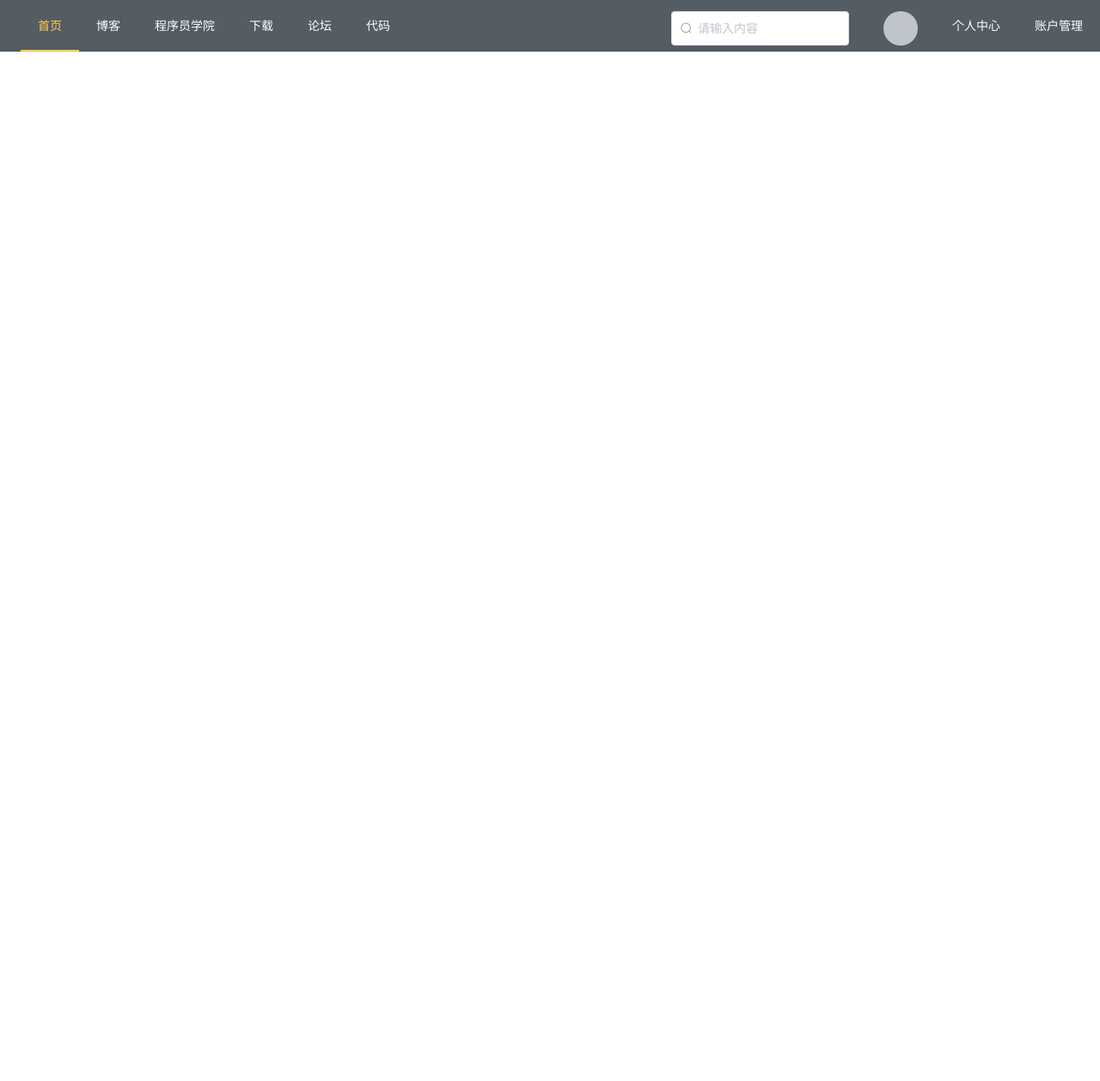
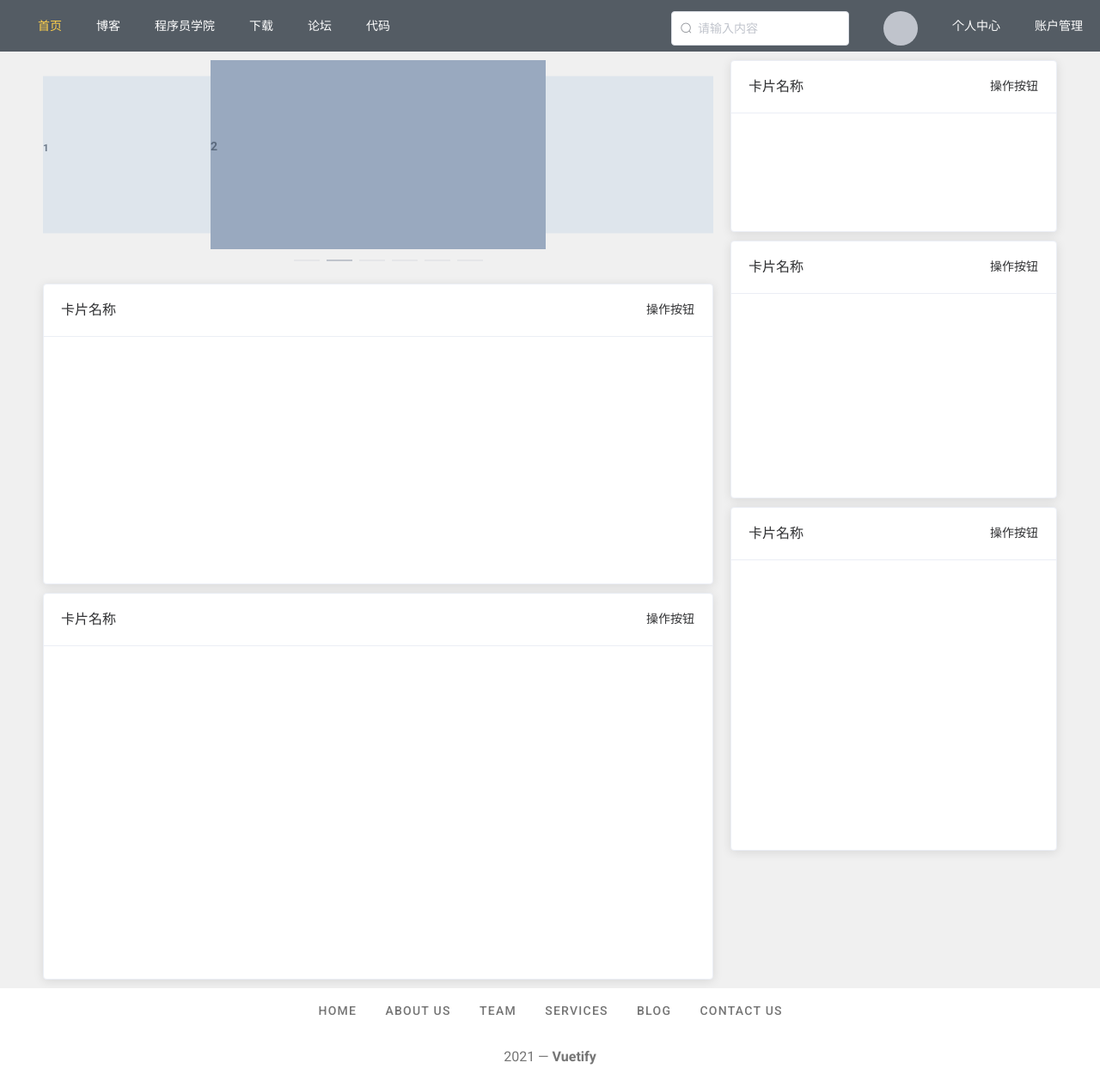
Before and after one commit to shaobaitao/VueForum, a Vue app: page / in a window 1280 px wide. Shown: the whole page at 86% size. Before the commit the page ends 800 px from the top, so only its background shows below. Built offline with nearby package versions, Linux system fonts and the light colour scheme.

Commit message:
myvue 2.0

```diff
--- /dev/null
+++ b/src/components/MainForum.vue
@@ -0,0 +1,124 @@
+<template>
+  <div class="mainForum">
+    <el-row>
+      <el-col :span="16">
+
+        <div class="forumItem" style="height: 250px">
+          <el-carousel :interval="4000" type="card" height="220px">
+            <el-carousel-item v-for="item in 6" :key="item">
+              <h3 class="medium">{{ item }}</h3>
+            </el-carousel-item>
+          </el-carousel>
+        </div>
+
+        <div class="forumItem" style="height: 350px">
+          <el-card class="box-card">
+            <div slot="header" class="clearfix">
+              <span>卡片名称</span>
+              <el-button style="float: right; padding: 3px 0" type="text">操作按钮</el-button>
+            </div>
+          </el-card>
+        </div>
+
+        <div class="forumItem" style="height: 450px">
+          <el-card class="box-card">
+            <div slot="header" class="clearfix">
+              <span>卡片名称</span>
+              <el-button style="float: right; padding: 3px 0" type="text">操作按钮</el-button>
+            </div>
+          </el-card>
+        </div>
+      </el-col>
+
+      <el-col :span="8">
+        <div class="forumItem" style="height: 200px">
+          <el-card class="box-card">
+            <div slot="header" class="clearfix">
+              <span>卡片名称</span>
+              <el-button style="float: right; padding: 3px 0" type="text">操作按钮</el-button>
+            </div>
+          </el-card>
+        </div>
+        <div class="forumItem" style="height: 300px">
+          <el-card class="box-card">
+            <div slot="header" class="clearfix">
+              <span>卡片名称</span>
+              <el-button style="float: right; padding: 3px 0" type="text">操作按钮</el-button>
+            </div>
+          </el-card>
+        </div>
+        <div class="forumItem" style="height: 400px">
+          <el-card class="box-card">
+            <div slot="header" class="clearfix">
+              <span>卡片名称</span>
+              <el-button style="float: right; padding: 3px 0" type="text">操作按钮</el-button>
+            </div>
+          </el-card>
+        </div>
+      </el-col>
+
+    </el-row>
+
+  </div>
+
+</template>
+
+<script>
+export default {
+  name: "MainForum"
+}
+</script>
+
+<style scoped>
+.mainForum {
+  /*padding: 10px;*/
+
+  width: 1200px;
+  margin: 0 auto;
+
+}
+
+.el-carousel__item h3 {
+  color: #475669;
+  font-size: 14px;
+  opacity: 0.75;
+  line-height: 200px;
+  margin: 0;
+}
+
+.el-carousel__item:nth-child(2n) {
+  background-color: #99a9bf;
+}
+
+.el-carousel__item:nth-child(2n+1) {
+  background-color: #d3dce6;
+}
+
+.forumItem {
+  margin: 10px;
+}
+
+
+.text {
+  font-size: 14px;
+}
+
+.item {
+  margin-bottom: 18px;
+}
+
+.clearfix:before,
+.clearfix:after {
+  display: table;
+  content: "";
+}
+
+.clearfix:after {
+  clear: both
+}
+
+.box-card {
+  width: 100%;
+  height: 100%;
+}
+</style>
--- /dev/null
+++ b/src/components/Navigation.vue
@@ -0,0 +1,76 @@
+<template>
+  <el-menu
+      :default-active="activeIndex"
+      class="el-menu-demo"
+      mode="horizontal"
+      @select="handleSelect"
+      background-color="#545c64"
+      text-color="#fff"
+      active-text-color="#ffd04b">
+    <el-menu-item index="1">首页</el-menu-item>
+    <el-menu-item index="2">博客</el-menu-item>
+    <el-menu-item index="3">程序员学院</el-menu-item>
+    <el-menu-item index="4">下载</el-menu-item>
+    <el-menu-item index="5">论坛</el-menu-item>
+    <el-menu-item index="6">代码</el-menu-item>
+    <el-menu-item index="10" style="float: right">账户管理</el-menu-item>
+    <el-menu-item index="9" style="float: right">个人中心</el-menu-item>
+    <el-menu-item index="8" style="float: right">
+      <el-popover
+          placement="bottom"
+          width="400"
+          trigger="hover">
+        <el-table>
+          <el-table-column width="150" property="date" label="日期"></el-table-column>
+          <el-table-column width="100" property="name" label="姓名"></el-table-column>
+          <el-table-column width="300" property="address" label="地址"></el-table-column>
+        </el-table>
+        <el-avatar :size="40" slot="reference"></el-avatar>
+
+      </el-popover>
+    </el-menu-item>
+    <el-menu-item index="7" style="float: right">
+      <el-input
+          class="searchInput"
+          placeholder="请输入内容"
+          prefix-icon="el-icon-search"
+      >
+      </el-input>
+    </el-menu-item>
+  </el-menu>
+</template>
+
+<script>
+export default {
+  name: "Navigation",
+  data() {
+    return {
+      activeIndex: '1',
+
+    };
+  },
+  methods: {
+    handleSelect(key, keyPath) {
+      console.log(key, keyPath);
+    }
+  }
+}
+</script>
+
+<style scoped>
+.el-menu-demo {
+  min-width: 1100px;
+}
+
+.el-menu-item {
+  border-bottom: none;
+}
+
+.el-menu-item.is-active {
+  border-bottom: none;
+}
+
+.el-menu.el-menu--horizontal {
+  border-bottom: none;
+}
+</style>
--- /dev/null
+++ b/src/components/forumFooter.vue
@@ -0,0 +1,39 @@
+<template>
+  <v-footer color="white" padless>
+    <v-row justify="center" no-gutters>
+      <v-btn
+          v-for="link in links"
+          :key="link"
+          color="#757575"
+          text
+          rounded
+          class="my-2"
+      >
+        {{ link }}
+      </v-btn>
+      <v-col class="white py-4 text-center " cols="12" style="color: #757575;">
+        {{ new Date().getFullYear() }} — <strong>Vuetify</strong>
+      </v-col>
+    </v-row>
+  </v-footer>
+</template>
+
+<script>
+export default {
+  name: "forumFooter",
+  data: () => ({
+    links: [
+      'Home',
+      'About Us',
+      'Team',
+      'Services',
+      'Blog',
+      'Contact Us',
+    ],
+  }),
+}
+</script>
+
+<style scoped>
+
+</style>
--- a/src/views/home.vue
+++ b/src/views/home.vue
@@ -1,71 +1,32 @@
 <template>
-  <div>
-
-    <el-menu
-        :default-active="activeIndex2"
-        class="el-menu-demo"
-        mode="horizontal"
-        @select="handleSelect"
-        background-color="#545c64"
-        text-color="#fff"
-        active-text-color="#ffd04b">
-      <el-menu-item index="1">首页</el-menu-item>
-      <el-menu-item index="2">博客</el-menu-item>
-      <el-menu-item index="3">程序员学院</el-menu-item>
-      <el-menu-item index="4">下载</el-menu-item>
-      <el-menu-item index="5">论坛</el-menu-item>
-      <el-menu-item index="6">代码</el-menu-item>
-      <el-menu-item index="7" style="float: right">账户管理</el-menu-item>
-      <el-menu-item index="8" style="float: right">个人中心</el-menu-item>
-      <el-menu-item index="9" style="float: right">
-        <el-popover
-            placement="bottom"
-            width="400"
-            trigger="hover">
-          <el-table >
-            <el-table-column width="150" property="date" label="日期"></el-table-column>
-            <el-table-column width="100" property="name" label="姓名"></el-table-column>
-            <el-table-column width="300" property="address" label="地址"></el-table-column>
-          </el-table>
-          <el-avatar :size="40"  slot="reference"></el-avatar>
-
-        </el-popover>
-      </el-menu-item>
-      <el-menu-item index="10" style="float: right">
-        <el-input
-            class="searchInput"
-            placeholder="请输入内容"
-            prefix-icon="el-icon-search"
-            >
-        </el-input>
-      </el-menu-item>
-
-    </el-menu>
-
+  <div class="homePage">
+    <Navigation></Navigation>
+    <MainForum></MainForum>
+    <forumFooter></forumFooter>
   </div>
 </template>
 
 <script>
+import Navigation from "@/components/Navigation";
+import MainForum from "@/components/MainForum";
+import forumFooter from "@/components/forumFooter";
+
 export default {
   name: "home",
+  components: {
+    Navigation,
+    MainForum,
+    forumFooter
+  },
   data() {
-    return {
-      activeIndex: '1',
-      activeIndex2: '1',
-
-    };
+    return {};
   },
-  methods: {
-    handleSelect(key, keyPath) {
-      console.log(key, keyPath);
-    }
-  }
+  methods: {}
 }
 </script>
 
 <style scoped>
-
-  .el-menu-demo{
-    min-width: 1100px;
-  }
+.homePage {
+  background-color: rgba(240, 240, 240, 1);
+}
 </style>
```
